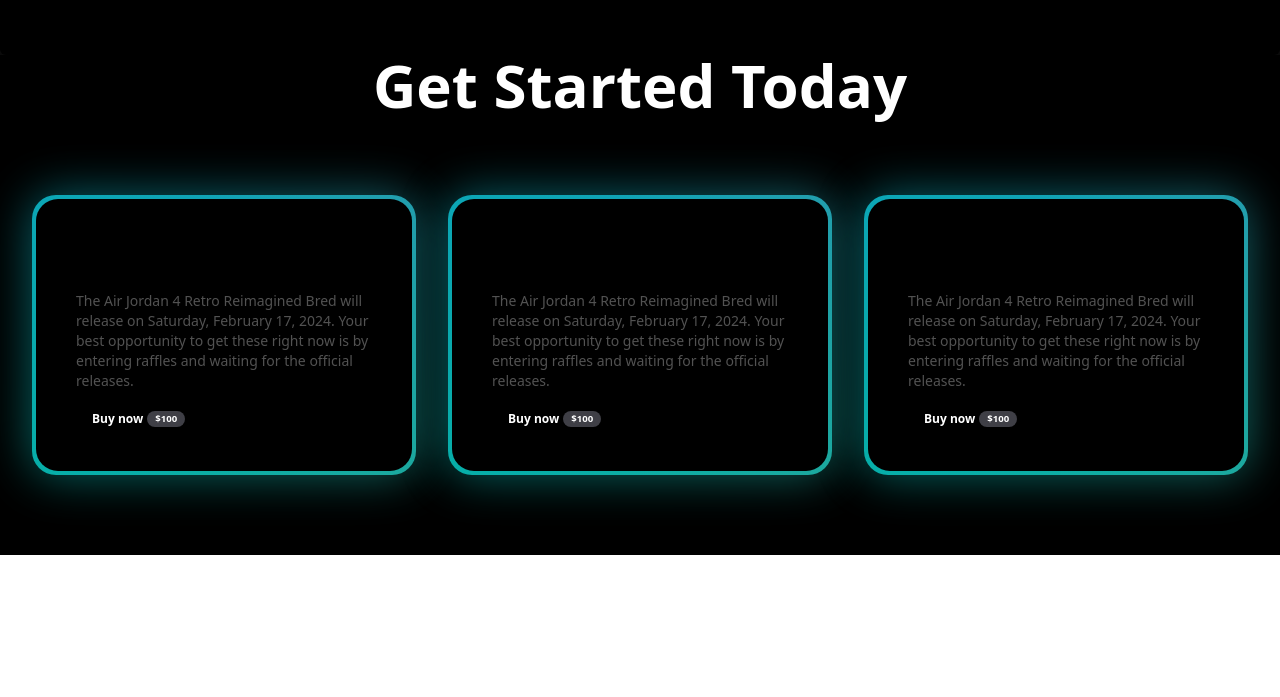
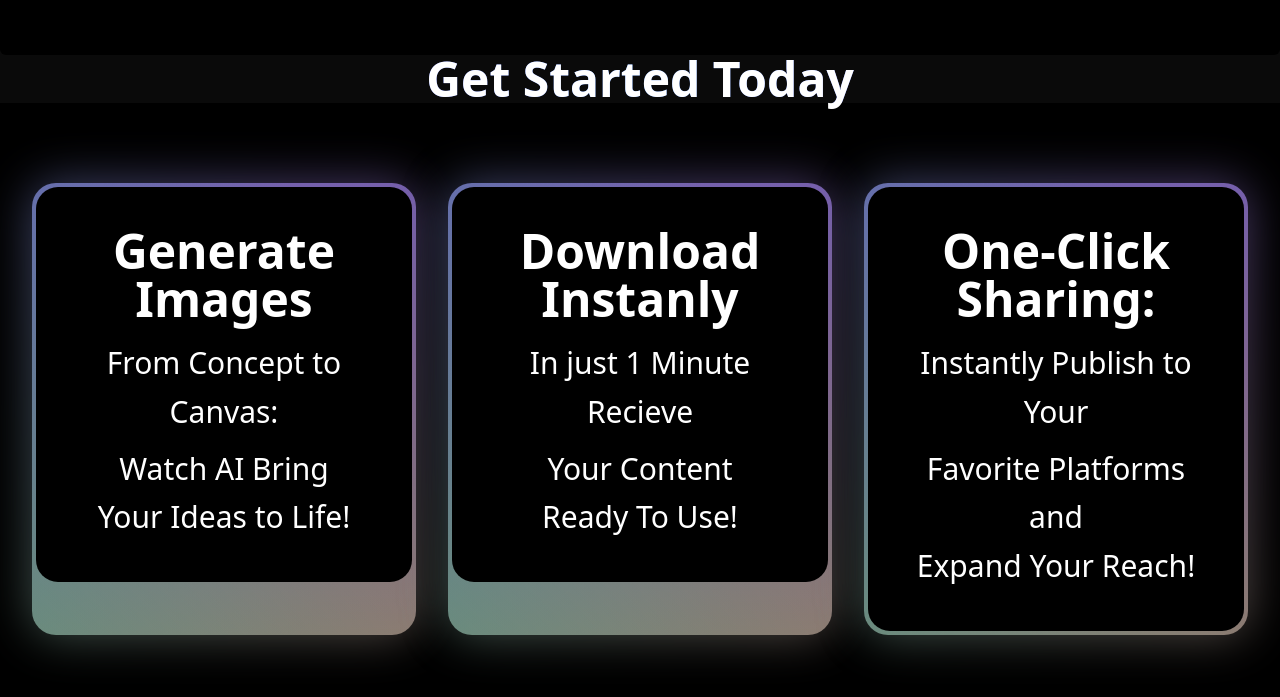
Before and after one commit to Sivasish48/Imagine, a React (Vite) app in the folder frontend/: page /home in a window 1280 px wide. Shown: the part 745-1442 px from the top of the page. Before the commit the page ends 1300 px from the top, so only its background shows below. Built offline with nearby package versions, Linux system fonts and the light colour scheme.

Commit message:
labeling the cards

```diff
--- a/frontend/src/components/Pages/Home.jsx
+++ b/frontend/src/components/Pages/Home.jsx
@@ -107,16 +107,15 @@
         </div>
         <BackgroundBeams />
       </div>
-      <h2 className=" bg-black text-center font-bold text-6xl sm:text-6xl bg-gradient-to-b from-smoke-400 to-purple-800">
+      <h2 className="text-5xl text-center font-bold bg-clip-text  bg-gradient-to-r from-purple-700 via-blue-500 to-purple-500">
   Get Started Today
 </h2>
 
       <div className="bg-black flex items-center justify-center py-20 px-4">
 
-        <div className="grid grid-cols-1 md:grid-cols-3 lg:grid-cols-3 gap-8 w-full max-w-7xl px-4">
+        <div >
           <Cards />
-          <Cards />
-          <Cards />
+
         </div>
       </div>
     </div>
--- a/frontend/src/components/component/Cards.jsx
+++ b/frontend/src/components/component/Cards.jsx
@@ -25,25 +25,38 @@
 
 export default function Cards() {
   return (
-    <div>
-      <BackgroundGradient className="rounded-[22px] max-w-sm p-4 sm:p-10 bg-black dark:bg-zinc-900">
+    <div className="grid grid-cols-1 md:grid-cols-3 lg:grid-cols-3 gap-8 w-full max-w-7xl px-4 ">
+    <BackgroundGradient className="rounded-[22px] max-w-sm p-4 sm:p-10 bg-black dark:bg-zinc-900">
+  <h2 className="text-5xl font-bold text-white dark:text-neutral-200 text-center mb-4">
+    Generate Images
+  </h2>
+  <p className="text-3xl text-white dark:text-neutral-200 text-center leading-relaxed">
+    From Concept to Canvas:<br />
+    <span className="block mt-2">Watch AI Bring</span>
+    <span className="block">Your Ideas to Life!</span>
+  </p>
+</BackgroundGradient>
+<BackgroundGradient className="rounded-[22px] max-w-sm p-4 sm:p-10 bg-black dark:bg-zinc-900">
+  <h2 className="text-5xl font-bold text-white dark:text-neutral-200 text-center mb-4">
+    Download Instanly
+  </h2>
+  <p className="text-3xl text-white dark:text-neutral-200 text-center leading-relaxed">
+    In just 1 Minute Recieve  <br />
+    <span className="block mt-2">Your Content</span>
+    <span className="block">Ready To Use!</span>
+  </p>
+</BackgroundGradient>
 
-        <p className="text-base sm:text-xl text-black mt-4 mb-2 dark:text-neutral-200">
-          Air Jordan 4 Retro Reimagined
-        </p>
-
-        <p className="text-sm text-neutral-600 dark:text-neutral-400">
-          The Air Jordan 4 Retro Reimagined Bred will release on Saturday,
-          February 17, 2024. Your best opportunity to get these right now is by
-          entering raffles and waiting for the official releases.
-        </p>
-        <button className="rounded-full pl-4 pr-1 py-1 text-white flex items-center space-x-1 bg-black mt-4 text-xs font-bold dark:bg-zinc-800">
-          <span>Buy now </span>
-          <span className="bg-zinc-700 rounded-full text-[0.6rem] px-2 py-0 text-white">
-            $100
-          </span>
-        </button>
-      </BackgroundGradient>
+<BackgroundGradient className="rounded-[22px] max-w-sm p-4 sm:p-10 bg-black dark:bg-zinc-900">
+  <h2 className="text-5xl font-bold text-white dark:text-neutral-200 text-center mb-4">
+  One-Click Sharing:
+  </h2>
+  <p className="text-3xl text-white dark:text-neutral-200 text-center leading-relaxed">
+  Instantly Publish to Your<br />
+    <span className="block mt-2">Favorite Platforms and</span>
+    <span className="block">Expand Your Reach!</span>
+  </p>
+</BackgroundGradient>
     </div>
   );
 }
```
